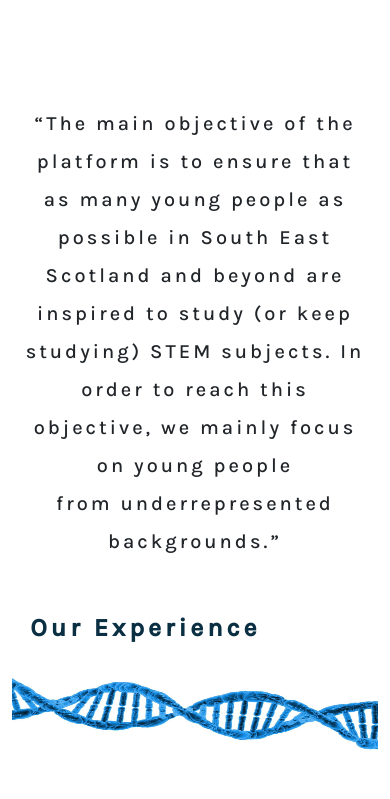
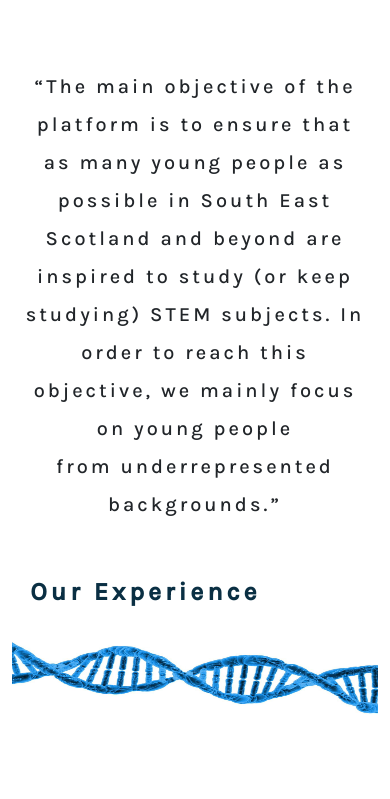
Before and after one commit to PaulaRodriguezRomera/STEM4enU, a plain HTML site: page about.html in a window 390 px wide. Shown: the part 731-1530 px from the top of the page. Drawn offline with nearby package versions, Linux system fonts and the light colour scheme; a web font is replaced by a local one.

Commit message:
text margins about page adjusted

```diff
--- a/styles/aboutstyles.css
+++ b/styles/aboutstyles.css
@@ -139,6 +139,7 @@ h1 {
     line-height: 38px;
     padding-left: 2%;
     padding-right: 2%;
+    margin-top: -5%;
   }
 
   .text4 a {
```
